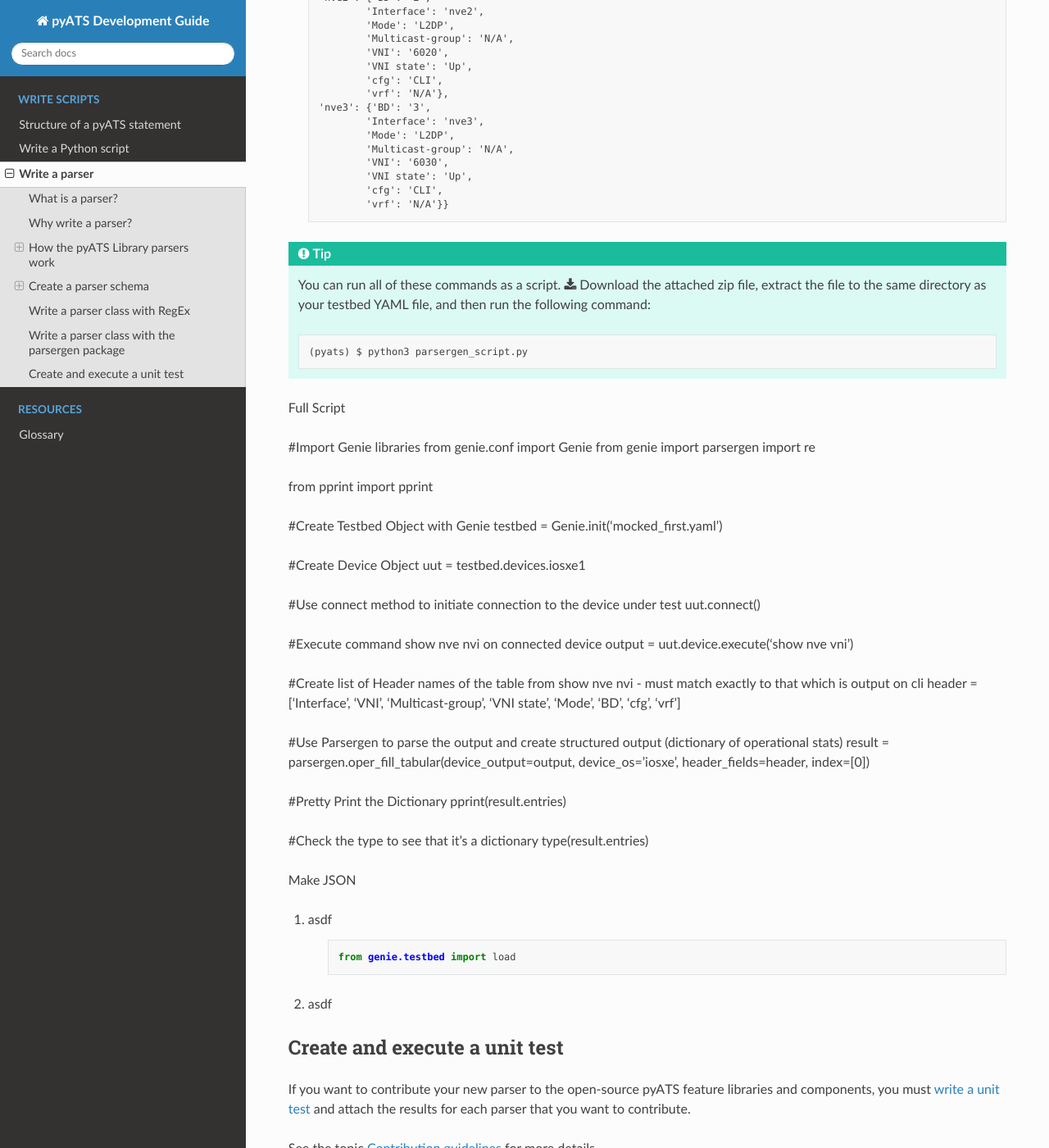
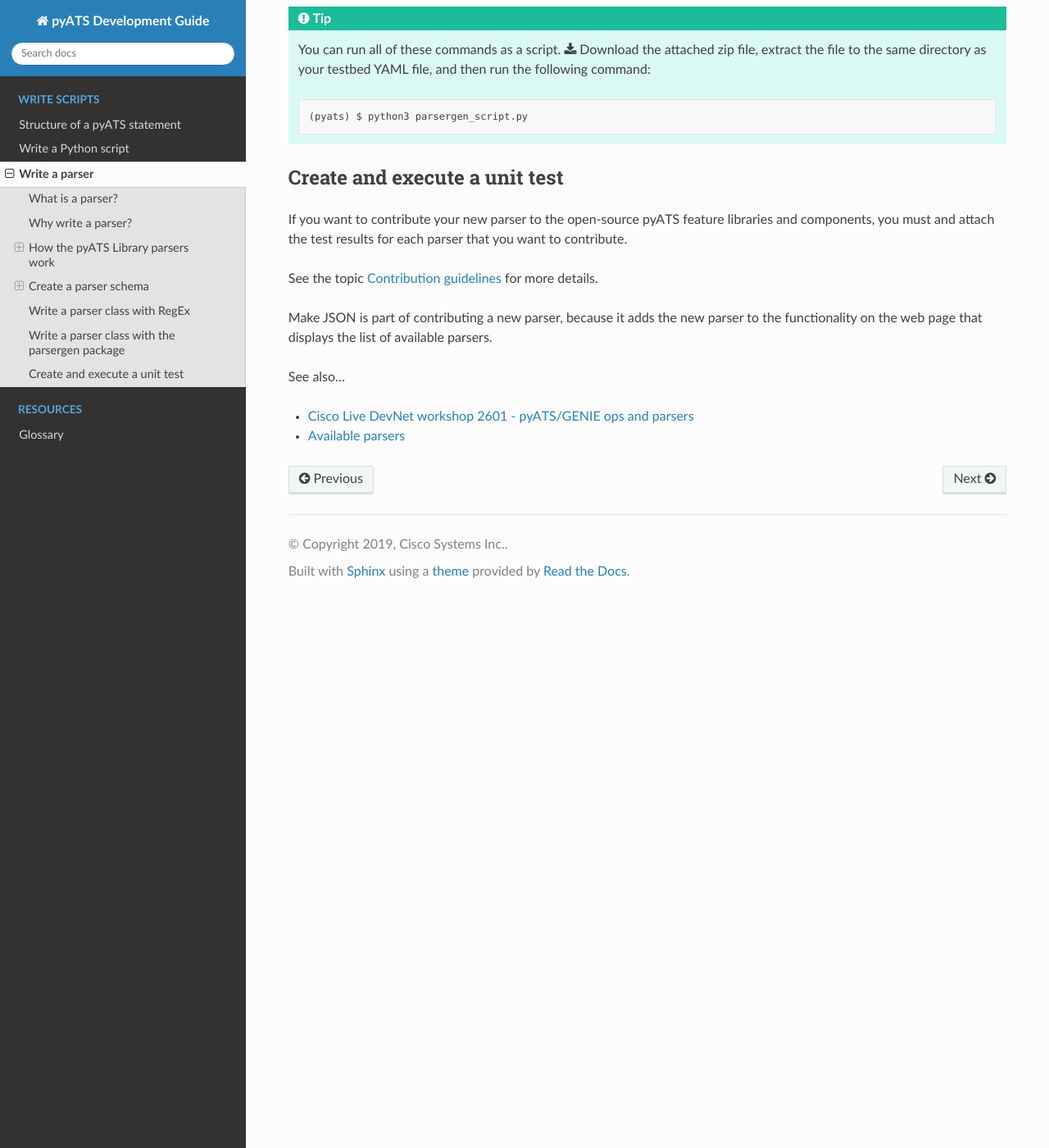
Before and after one commit to CiscoTestAutomation/getting-started, a Sphinx documentation site: the page built from source/writeparser/writeparser.rst, in a window 1280 px wide and 1400 px high, scrolled down 11261 px. Shown: the whole window at 82% size. Built offline with Sphinx 7.4.7 and the Read the Docs theme 2.0.0, drawn with Linux system fonts in a browser that asks for light colours; some of the changed text lies outside the part shown.

Commit message:
Minor edits.

```diff
--- a/source/writeparser/writeparser.rst
+++ b/source/writeparser/writeparser.rst
@@ -49,7 +49,7 @@
 
 The |library| parsers use regular expressions (regex) to match patterns in the device output. Regular expressions are the backbone of all parsers, so you must know how to use them before you can write a parser.
 
-See, for example, the following references:
+The following references provide detailed information about how to use regular expressions:
 
 * https://www.learnpython.org/en/Regular_Expressions
 * https://regexone.com/references/python
@@ -64,9 +64,9 @@
 ^^^^^^^^^^^^^^^^^^^^^^^^^
 The |library| uses the following two packages to parse (pattern match) device output data (text):
 
-#. The ``genie.metaparser`` (Metaparser) core package ensures that each parser returns a fixed data structure based on the parser's :ref:`schema` (definition of the key-value pairs).
+#. The ``genie.metaparser`` (Metaparser) core package ensures that each parser returns a fixed data structure based on the parser's :ref:`schema <schema>` (definition of the key-value pairs).
 
-#. The ``genie.libs.parser`` package contains Python classes that parse device data using regular expressions. Different parser classes parse output from different protocols, such as CLI, XML, NETCONF, and YANG. Each parser has an associated schema that defines the data structure of the parsed output, which is the same regardless of the protocol.
+#. The ``genie.libs.parser`` package contains Python classes that parse device data using regular expressions. Different parser classes parse output from different protocols, such as CLI, XML, NETCONF, and YANG. Each parser has an associated schema that defines the data structure of the parsed output, so that the data structure is the same regardless of the protocol.
 
 The following illustration shows how the Metaparser and parser classes work together to standardize parsed output.
 
@@ -76,17 +76,17 @@
 
 Create a parser schema
 ----------------------
-Stated simply, a schema defines the key-value pairs included in a Python dictionary of parsed output.
+A schema defines the key-value pairs stored in the Python dictionary that a parser creates.
 
 Example of a schema
 ^^^^^^^^^^^^^^^^^^^
 You can see all of the available parser schemas on the `Parsers List website <https://pubhub.devnetcloud.com/media/genie-feature-browser/docs/#/parsers>`_.
 
 1. At the top of the page, search for a show command, such as :monospace:`show interfaces`.
-2. Select an OS, in this example, *IOSXE*.
-3. Select *show interfaces*, and then scroll down to the IOSXE schema.
+2. Select an OS, in this example, **IOSXE**.
+3. Select **show interfaces**, and then scroll down to the IOSXE schema.
 
-The following illustration shows part of the schema. *Optional* indicates keys that are not always included in the expected output.
+The following illustration shows part of the schema. **Optional** indicates keys that are not always included in the expected output.
 
 .. image:: ../images/schema_example.png
 
@@ -250,7 +250,7 @@
             <eth_bia_addr>5e01.c005.0000</eth_bia_addr>
             <eth_ip_addr>10.0.0.0</eth_ip_addr>
 
-In this example, your schema could include the keys "state", "admin_state", "eth_hw_desc", and so on.
+In this example, your schema could include the keys :monospace:`state`, :monospace:`admin_state`, :monospace:`eth_hw_desc`, and others.
 
 Identify keys from the YANG data model
 **************************************
@@ -374,24 +374,7 @@
 
 Using ``parsergen`` to create a parser class is particularly useful when you don't have a |library| model for a feature. In this example, we'll create a new parser class for the NXE/VXLAN platform.
 
-#. In a Python interpreter, look at the output from the show command::
-
-    dev.execute('show nve vni')
-
-   *Result*::
-
-    [2019-09-19 10:26:04,291] +++ iosxe1: executing command 'show nve vni' +++
-    show nve vni
-    Interface  VNI        Multicast-group VNI state  Mode  BD    cfg vrf
-    nve1       6010       N/A             Up         L2DP  1     CLI N/A
-    nve2       6020       N/A             Up         L2DP  2     CLI N/A
-    nve3       6030       N/A             Up         L2DP  3     CLI N/A
-    switch#
-    'Interface  VNI        Multicast-group VNI state  Mode  BD    cfg vrf                      \r\nnve1       6010       N/A             Up         L2DP  1     CLI N/A                      \r\nnve2       6020       N/A             Up         L2DP  2     CLI N/A                      \r\nnve3       6030       N/A             Up         L2DP  3     CLI N/A'
-
-   You can see the device output as tabular data. |br| |br|
-
-#. Import the required |library| and Python functionality (``re`` is the Python regex functionality):
+#. In a Python interpreter, import the required |library| and Python functionality (``re`` is the Python regex functionality):
 
    .. code-block:: python
 
@@ -472,59 +455,13 @@
 
    (pyats) $ python3 parsergen_script.py
 
-Full Script
-
-#Import Genie libraries
-from genie.conf import Genie
-from genie import parsergen
-import re
-
-from pprint import pprint
-
-#Create Testbed Object with Genie
-testbed = Genie.init('mocked_first.yaml')
-
-#Create Device Object
-uut = testbed.devices.iosxe1
-
-#Use connect method to initiate connection to the device under test
-uut.connect()
-
-#Execute command show nve nvi on connected device
-output = uut.device.execute('show nve vni')
-
-#Create list of Header names of the table from show nve nvi - must match exactly to that which is output on cli
-header = ['Interface', 'VNI', 'Multicast-group', 'VNI state', 'Mode', 'BD', 'cfg', 'vrf']
-
-#Use Parsergen to parse the output and create structured output (dictionary of operational stats)
-result = parsergen.oper_fill_tabular(device_output=output, device_os='iosxe', header_fields=header, index=[0])
-
-#Pretty Print the Dictionary
-pprint(result.entries)
-
-#Check the type to see that it's a dictionary
-type(result.entries)
-
-Make JSON
-
-
-
-
-#. asdf
-
-    .. code-block:: python
-
-       from genie.testbed import load
-
-
-
-#. asdf
-
 Create and execute a unit test
 -------------------------------
-If you want to contribute your new parser to the open-source |pyATS| feature libraries and components, you must :ref:`write a unit test <write-unit-tests>` and attach the results for each parser that you want to contribute.
+If you want to contribute your new parser to the open-source |pyATS| feature libraries and components, you must and attach the test results for each parser that you want to contribute.
 
 See the topic :ref:`contribute` for more details.
+
+Make JSON is part of contributing a new parser, because it adds the new parser to the functionality on the web page that displays the list of available parsers.
 
 See also...
 
```
Also changed, not shown: other parts of source/writeparser/writeparser.rst (+5 -5 lines).
